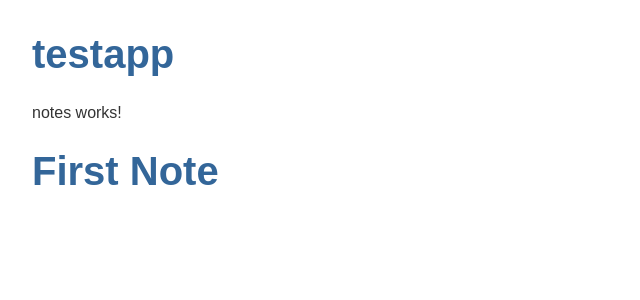
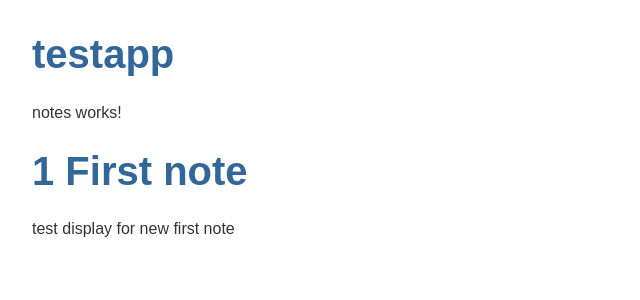
Before and after one commit to emailgrogala/testapp, an Angular app: page / in a window 1280 px wide. Shown: the top 300 px of the page, without its empty margins (0-640 px from the left). Built offline with nearby package versions, Linux system fonts and the light colour scheme.

Commit message:
add interface Notes and display it

```diff
--- /dev/null
+++ b/src/app/notes.ts
@@ -0,0 +1,5 @@
+export interface Note {
+    id: number;
+    title: string;
+    description : string;
+}
--- a/src/app/notes/notes.component.html
+++ b/src/app/notes/notes.component.html
@@ -1,2 +1,3 @@
 <p>notes works!</p>
-<h1>{{note}}</h1>
+<h1>{{note.id}} {{note.title}}</h1>
+<div>{{note.description}}</div>
--- a/src/app/notes/notes.component.ts
+++ b/src/app/notes/notes.component.ts
@@ -1,4 +1,5 @@
 import { Component, OnInit } from '@angular/core';
+import { Note } from '../notes';
 
 @Component({
   selector: 'app-notes',
@@ -6,7 +7,11 @@ import { Component, OnInit } from '@angular/core';
   styleUrls: ['./notes.component.scss']
 })
 export class NotesComponent implements OnInit {
-  note = "First Note";
+  note: Note = {
+    id: 1,
+    title: "First note",
+    description: "test display for new first note"
+  };
 
   constructor() { }
 
```
